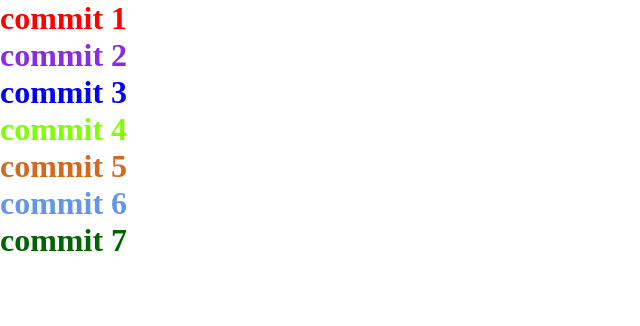
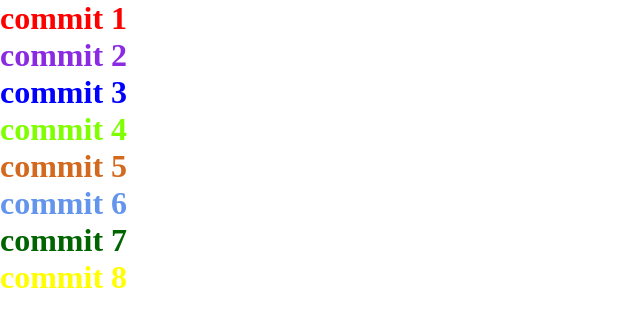
Before and after one commit to themagawo2011/lesson-14-practice-1, a plain HTML site: page index.html in a window 1280 px wide. Shown: the whole page, without its empty margins (0-640 px from the left). Drawn offline with Linux system fonts and the light colour scheme.

Commit message:
commit 8

```diff
--- a/index.html
+++ b/index.html
@@ -14,5 +14,6 @@
     <h1 class="commit5">commit 5</h1>
     <h1 class="commit6">commit 6</h1>
     <h1 class="commit7">commit 7</h1>
+    <h1 class="commit8">commit 8</h1>
 </body>
 </html>
--- a/style.css
+++ b/style.css
@@ -29,3 +29,7 @@
 .commit7{
     color: darkgreen;
 }
+
+.commit8{
+    color: yellow;
+}
```
